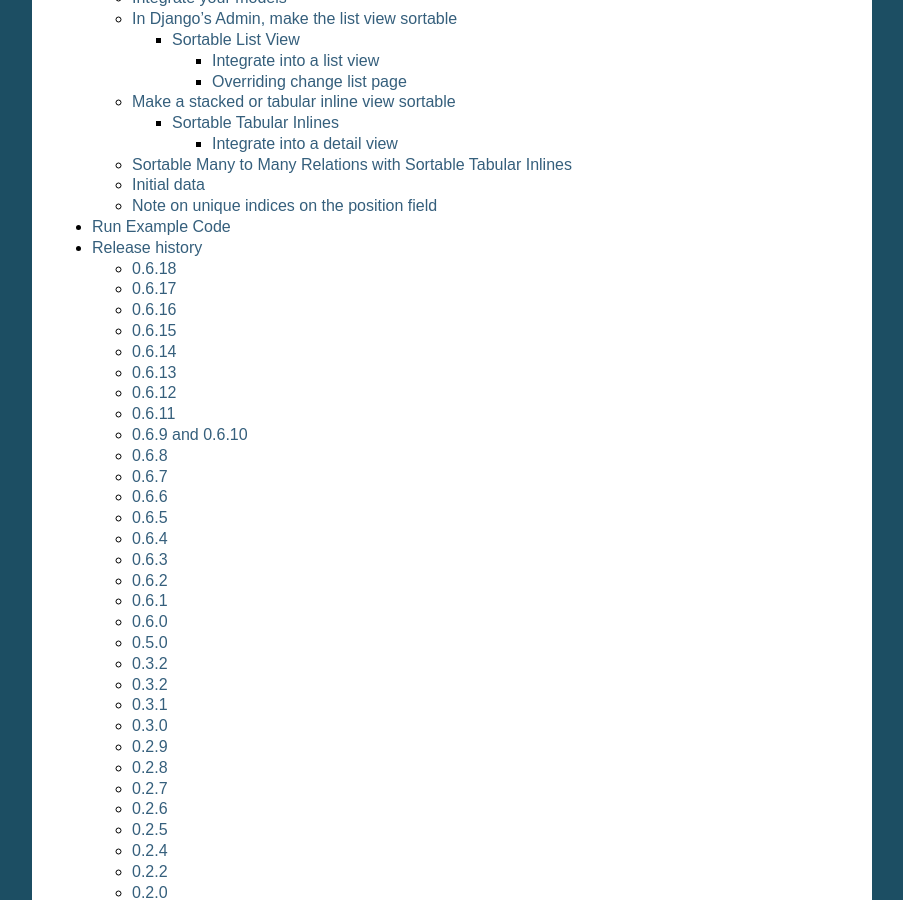
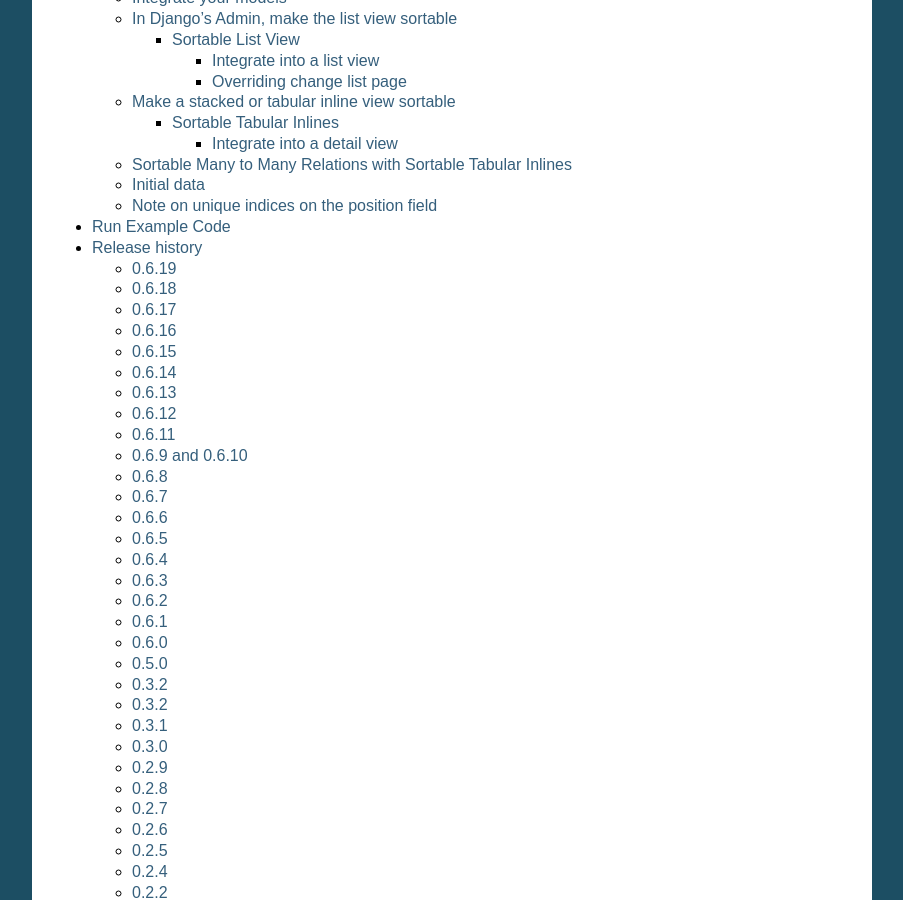
Before and after one commit to jrief/django-admin-sortable2, a Sphinx documentation site: the page built from docs/source/index.rst, in a window 1280 px wide and 900 px high, scrolled down 968 px. Shown: the whole window, without its empty margins (198-1101 px from the left). Built offline with Sphinx 7.4.7, drawn with Linux system fonts in a browser that asks for light colours.

Commit message:
Bump to version 0.6.19

```diff
--- a/adminsortable2/__init__.py
+++ b/adminsortable2/__init__.py
@@ -1 +1 @@
-__version__ = '0.6.18'
+__version__ = '0.6.19'
--- a/docs/source/changelog.rst
+++ b/docs/source/changelog.rst
@@ -3,6 +3,10 @@
 ===============
 Release history
 ===============
+
+0.6.19
+------
+* Fix #183: Use ``mark_safe`` for reorder ``div``.
 
 0.6.18
 ------
```
Also changed, not shown: README.md (+1 -1 lines).
